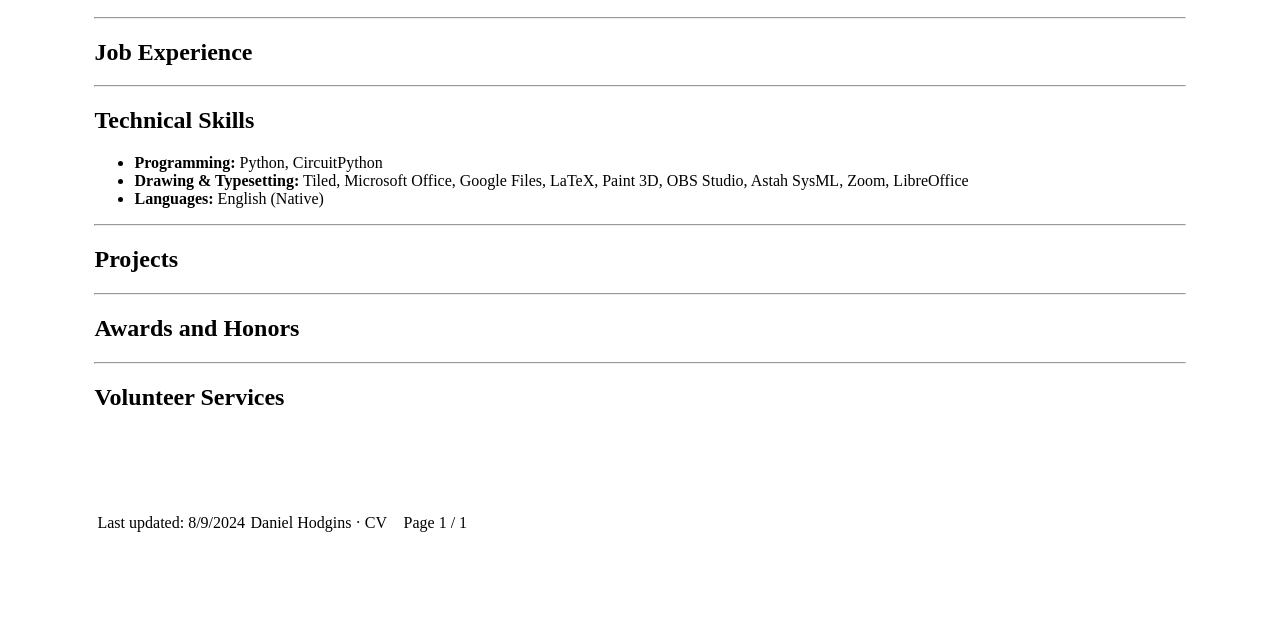
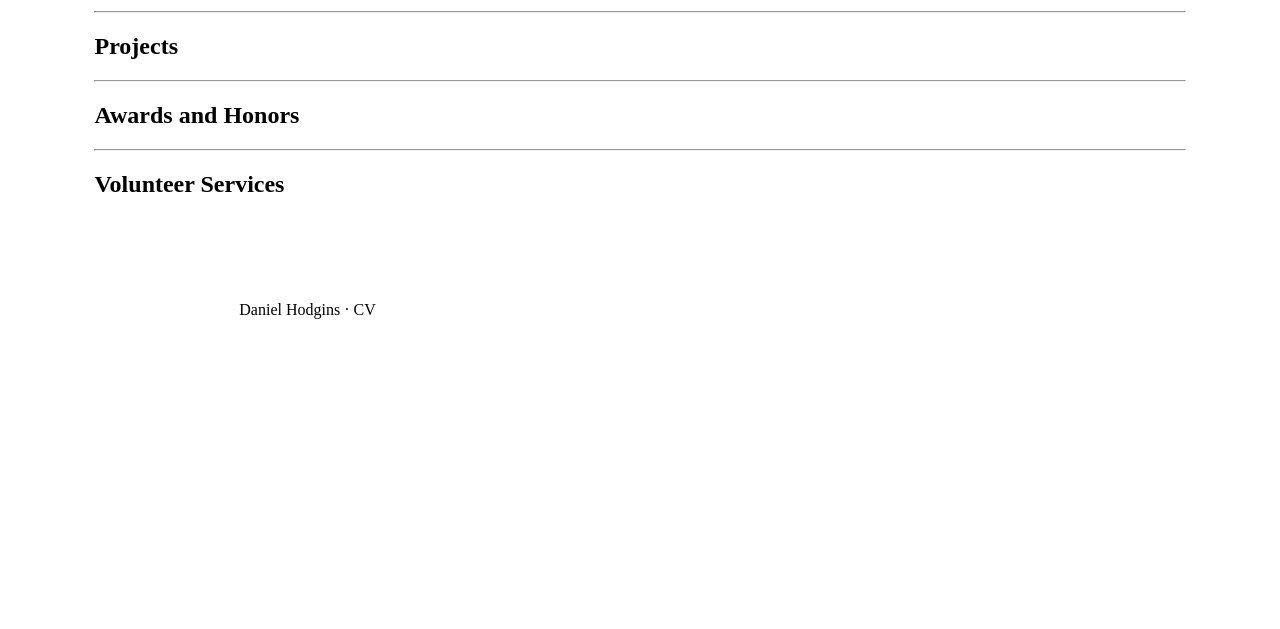
Before and after one commit to DanielHodgins/CV-Maker, a plain HTML site: page index.html in a window 1280 px wide. Shown: the part 268-897 px from the top of the page. After the commit the page ends 800 px from the top, so only its background shows below. Drawn offline with nearby package versions, Linux system fonts and the light colour scheme.

Commit message:
Update index.html

```diff
--- a/index.html
+++ b/index.html
@@ -74,21 +74,14 @@
 <footer>
         <table>
             <tr>
-                <td width="33%">Last updated: <script>document.write(new Date().toLocaleDateString());</script></td>
+                <td width="33%"></td>
                 <td width="33%">Daniel Hodgins · CV</td>
-                <td width="33%">Page <span class="page-num"></span> / <span class="page-count"></span></td>
+                <td width="33%"> </td>
             </tr>
         </table>
 </footer>
 
     <script>
-        document.addEventListener('DOMContentLoaded', function() {
-            const totalPages = Math.ceil(document.body.scrollHeight / window.innerHeight);
-            document.querySelector('.page-count').textContent = totalPages;
-            window.addEventListener('scroll', function() {
-                const currentPage = Math.ceil(window.scrollY / window.innerHeight) + 1;
-                document.querySelector('.page-num').textContent = currentPage;
-            });
 
             // Load content from external HTML files
             function loadHTMLContent(id, filename) {
```
